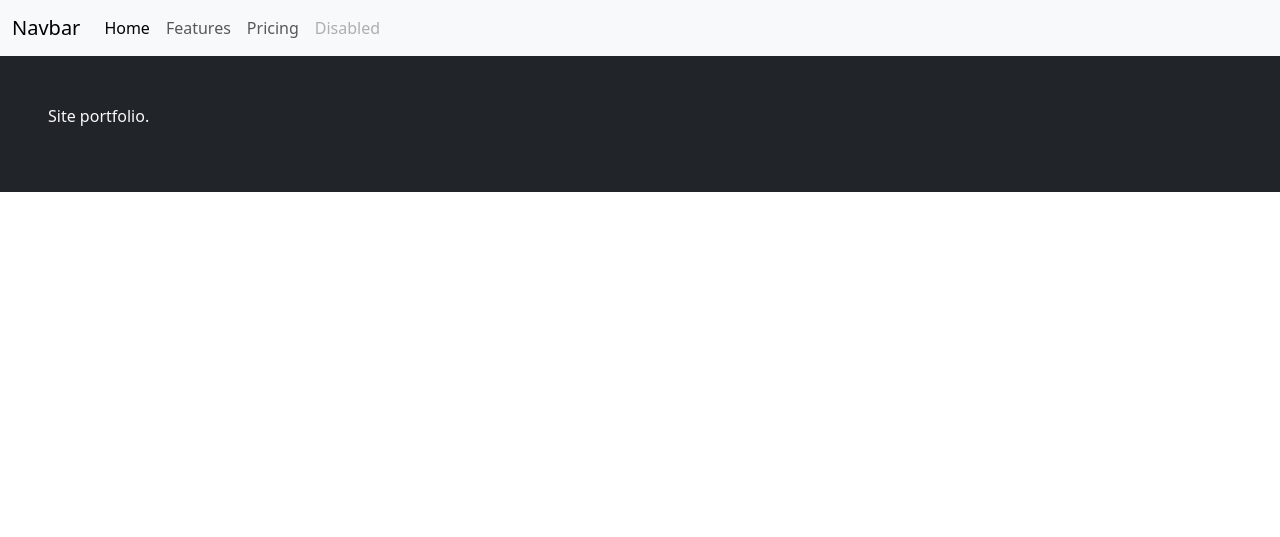
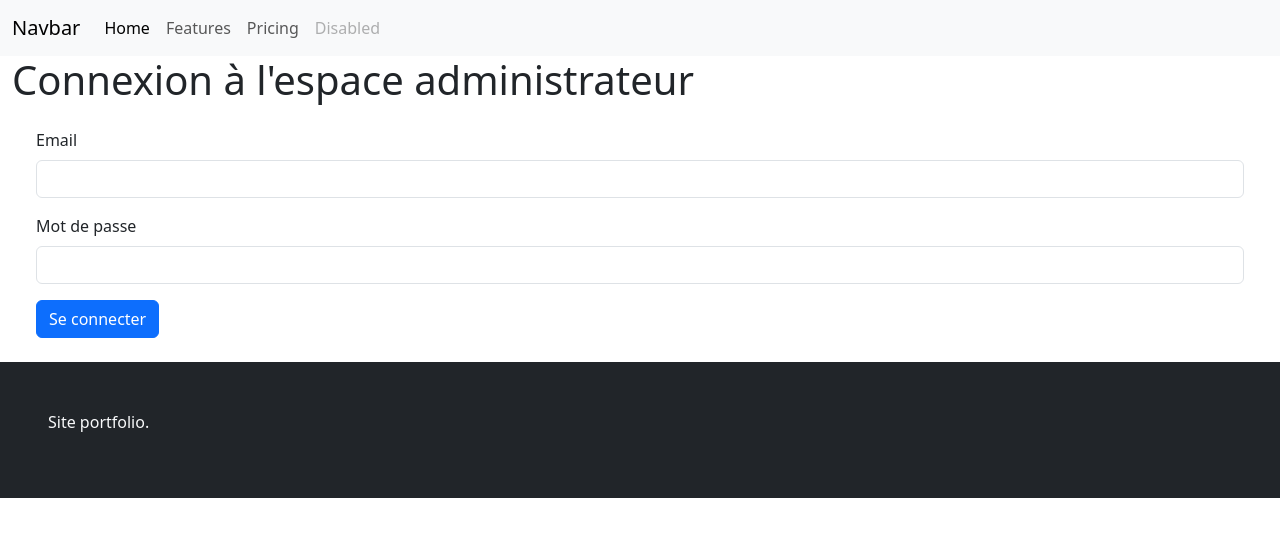
Before and after one commit to IrealCreation/portfolio, a PHP site: page /admin/connexion.php in a window 1280 px wide. Shown: the top 537 px of the page. Run offline with PHP 8.4, Linux system fonts and the light colour scheme.

Commit message:
Connexion à la partie admin

```diff
--- a/admin/connexion.php
+++ b/admin/connexion.php
@@ -6,6 +6,11 @@ define("PAGE_TITLE", "Connexion");
 require_once("../controllers/accountController.php");
 
 $controller = new AccountController;
+
+if(isset($_POST["submit"]) && isset($_POST["email"]) && isset($_POST["password"])) {
+    // Le formulaire a été envoyé, essayons de nous connecter
+    $error = $controller->login($_POST["email"], $_POST["password"]);
+}
 
 // Les deux lignes suivantes permettent d'ajouter un nouvel administrateur
 // $result = $controller->create("richard.legrand@novei.fr", "Patate78!");
@@ -16,8 +21,24 @@ $controller = new AccountController;
 
 <?php include("../assets/inc/header.php"); ?>
 
-<main>
-    <!-- TODO: formulaire de connexion -->
+<main class="container-fluid">
+    <h1>Connexion à l'espace administrateur</h1>
+    <?php if(isset($error)) { ?>
+        <div class="alert alert-danger">
+            <?= $error["message"] ?>
+        </div>
+    <?php } ?>
+    <form action="#" method="POST" class="m-4">
+        <div class="mb-3">
+            <label for="email" class="form-label">Email</label>
+            <input type="email" class="form-control" id="email" name="email" required>
+        </div>
+        <div class="mb-3">
+            <label for="password" class="form-label">Mot de passe</label>
+            <input type="password" class="form-control" id="password" name="password" required>
+        </div>
+        <button type="submit" name="submit" class="btn btn-primary">Se connecter</button>
+    </form>
 </main>
 
 <?php include("../assets/inc/footer.php"); ?>
--- a/controllers/accountController.php
+++ b/controllers/accountController.php
@@ -83,7 +83,7 @@ class AccountController {
             if(password_verify($password, $account->password)) {
                 // Bravo : le mot de passe est correct, la personne est connectée !
                 $_SESSION["email"] = $account->email;
-                header("Location: /portfolio/admin/index.php");
+                header("Location: /admin/index.php");
                 exit();
             }
             else {
@@ -100,4 +100,17 @@ class AccountController {
             ];
         }
     }
+
+    public function isLogged() {
+        // Permet de vérifier qu'un utilisateur soit connecté afin d'accéder à l'interface d'admin
+        if(isset($_SESSION["email"])) {
+            // La personne est connectée !
+            return true;
+        }
+        else {
+            // La personne n'est pas connectée !
+            header("Location: /admin/connexion.php");
+            return false;
+        }
+    }
 }
```
Also changed, not shown: admin/index.php (+21 -1 lines).
